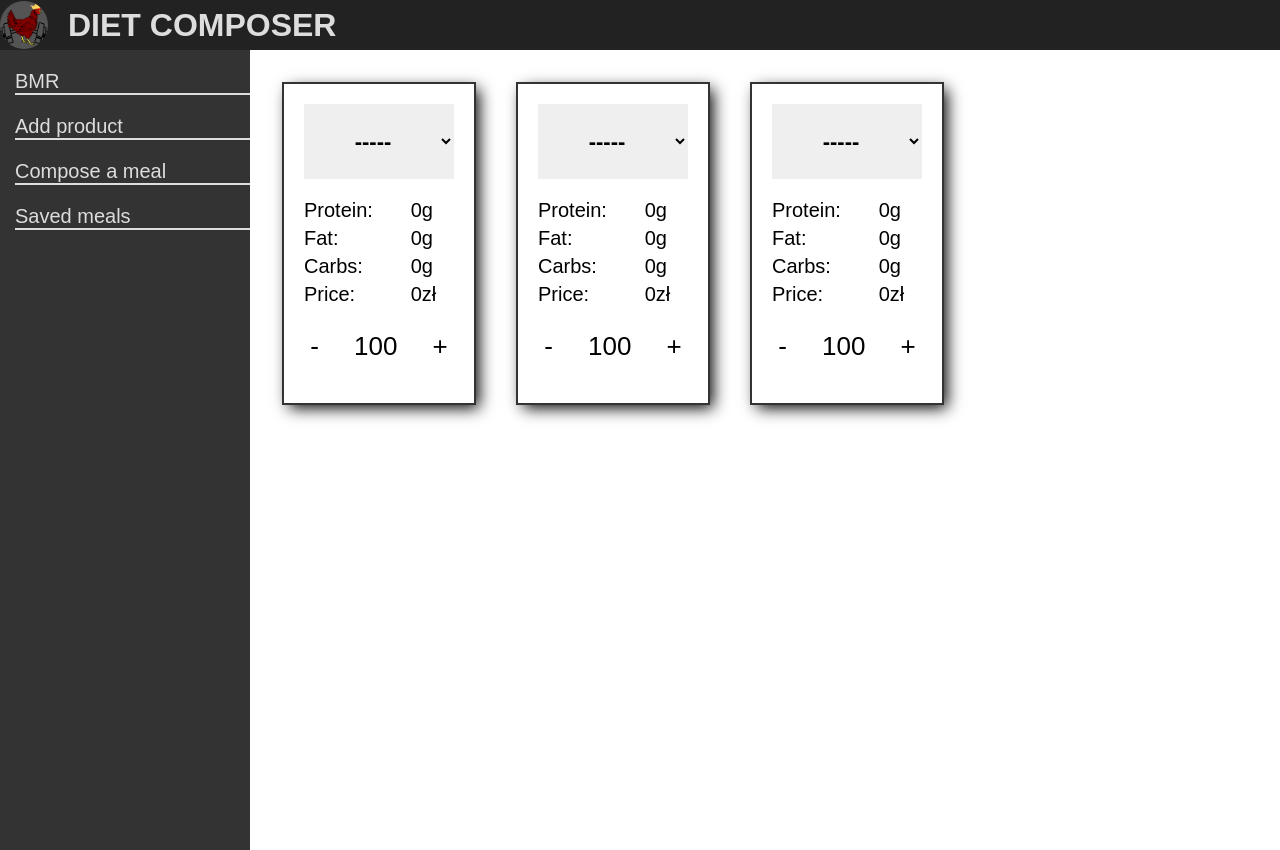
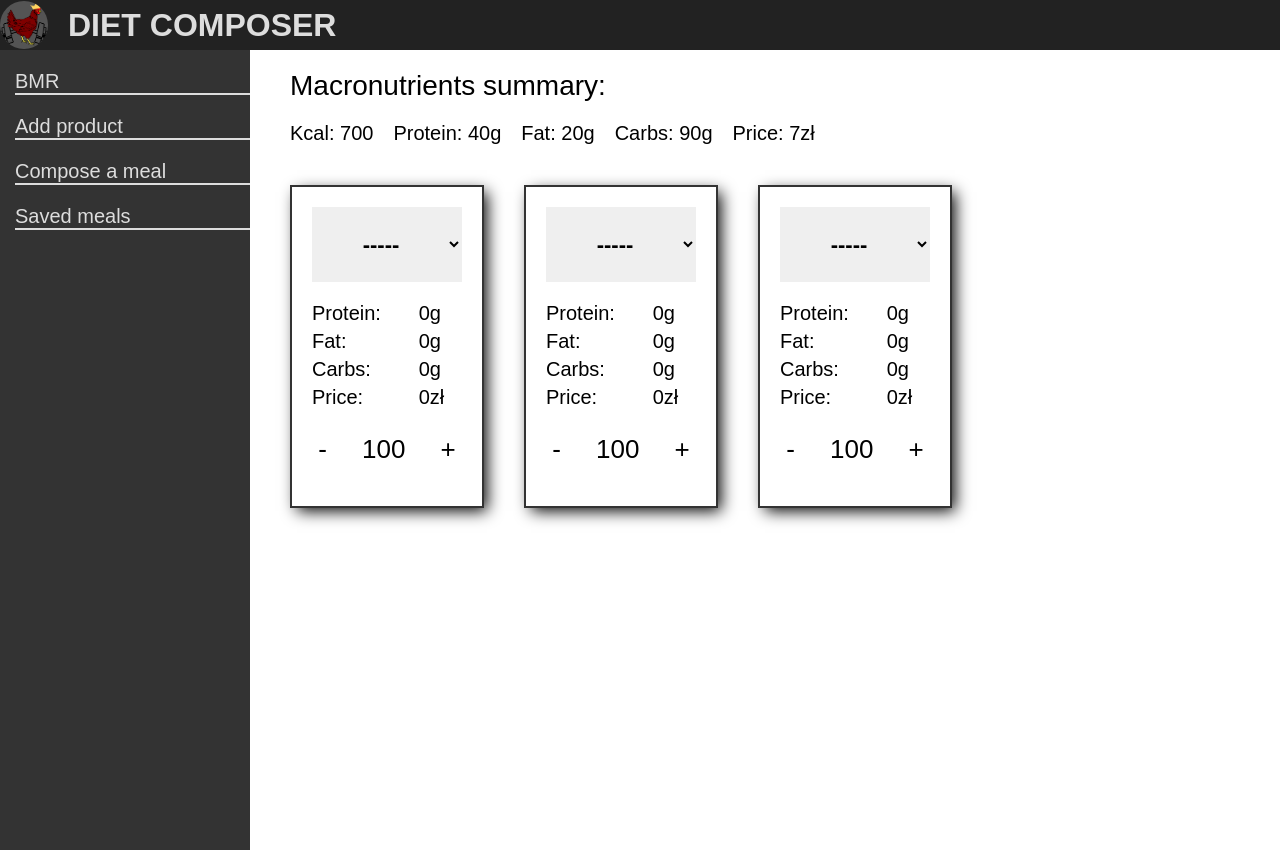
Before and after one commit to Adrode/diet-composer-react, a React (Create React App) app: page / in a window 1280 px wide. Built offline with nearby package versions, Linux system fonts and the light colour scheme; a web font is replaced by a local one.

Commit message:
macros summary container /w styling

```diff
--- a/src/features/MealComposer/index.js
+++ b/src/features/MealComposer/index.js
@@ -7,10 +7,15 @@ import {
   ProductPicker,
   Property,
   StyledMealComposer,
+  MacrosSummary,
+  Header,
+  Macro,
+  ProductPickersContainer,
   ProductsList,
   Value,
   WeightValue,
-  WeightButton
+  WeightButton,
+  MacroContainer
 } from "./styled"
 
 export const MealComposer = () => {
@@ -100,6 +105,17 @@ export const MealComposer = () => {
 
   return (
     <StyledMealComposer>
+      <MacrosSummary>
+        <Header>Macronutrients summary:</Header>
+        <MacroContainer>
+          <Macro>Kcal: {700}</Macro>
+          <Macro>Protein: {40}g</Macro>
+          <Macro>Fat: {20}g</Macro>
+          <Macro>Carbs: {90}g</Macro>
+          <Macro>Price: {7}zł</Macro>
+        </MacroContainer>
+      </MacrosSummary>
+      <ProductPickersContainer>
         {
           pickersArray.map((_, index) => (
             <ProductPicker
@@ -143,6 +159,7 @@ export const MealComposer = () => {
               </ChangeValues>
             </ProductPicker>
           ))}
+      </ProductPickersContainer>
     </StyledMealComposer>
   )
 }
--- a/src/features/MealComposer/styled.js
+++ b/src/features/MealComposer/styled.js
@@ -1,10 +1,34 @@
 import styled from "styled-components";
 
 export const StyledMealComposer = styled.section`
-    padding: 4dvb;
+    padding: 0 40px;
     width: 100%;
     height: max-content;
+`;
 
+export const MacrosSummary = styled.article`
+    margin: 20px 0 40px 0;
+`;
+
+export const Header = styled.h2`
+    width: 100%;
+    margin: 0 0 20px 0;
+    font-size: 28px;
+    font-weight: normal;
+`;
+
+
+export const MacroContainer = styled.div`
+    display: flex;
+    flex-wrap: wrap;
+    gap: 20px;
+`;
+
+export const Macro = styled.p`
+    margin: 0;
+`;
+
+export const ProductPickersContainer = styled.article`
     display: flex;
     flex-wrap: wrap;
     gap: 40px;
```
Lines whose indentation alone changed are shown as unchanged.
